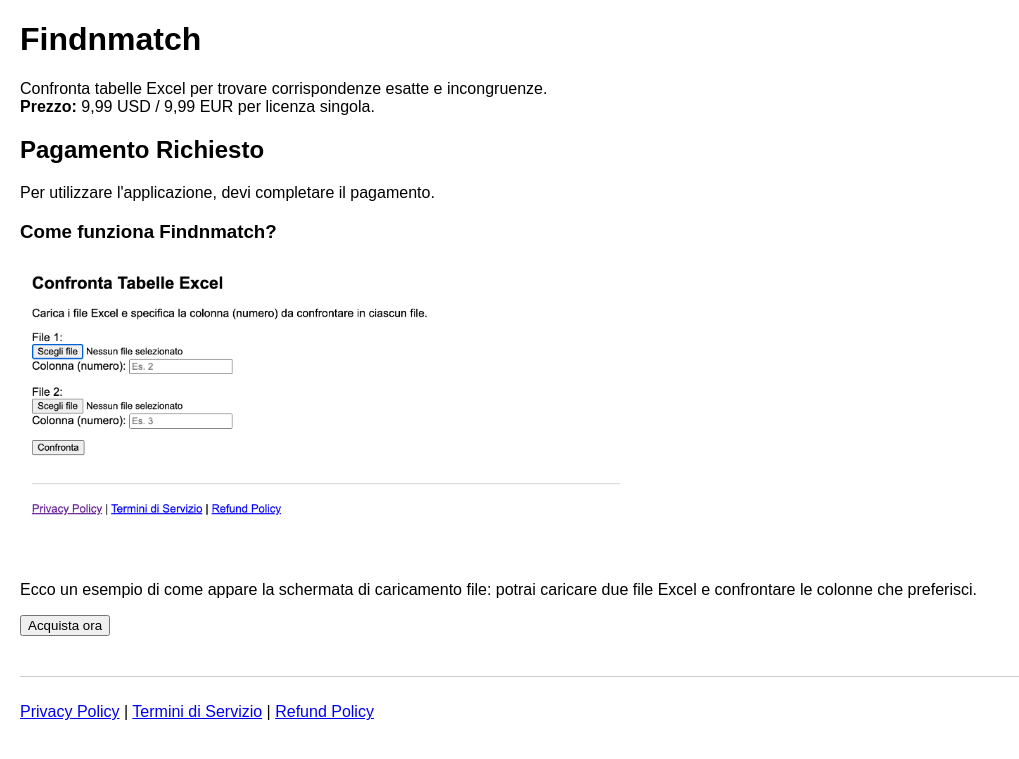
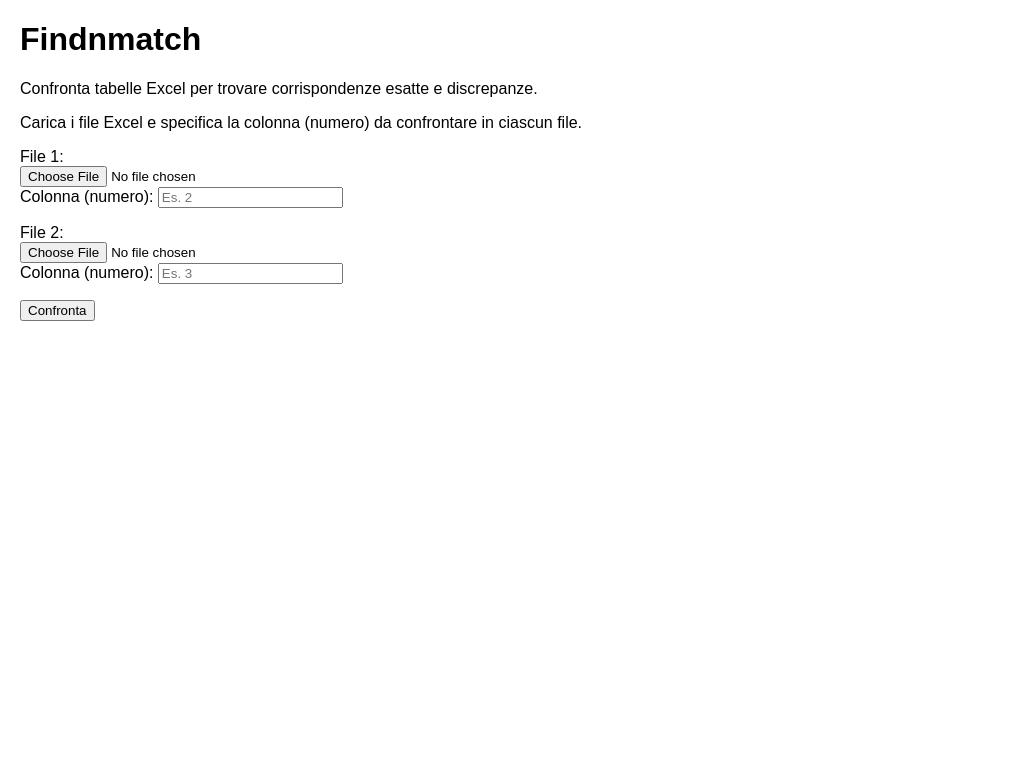
Before and after one commit to pezzaliapp/FINDNMATCH, a Flask app: page / in a window 1280 px wide. Shown: the top 759 px of the page, without its empty margins (0-1019 px from the left). Run offline with Flask 3, Linux system fonts and the light colour scheme; some libraries are stand-ins or nearby versions.

Commit message:
Rimosse funzionalità di acquisto e riferimenti legali; aggiornato il confronto dei file Excel

```diff
--- a/app.py
+++ b/app.py
@@ -1,11 +1,12 @@
 import os
-from flask import Flask, render_template, request, redirect, flash, send_file, session, url_for
+from flask import Flask, render_template, request, redirect, flash, send_file
 from werkzeug.utils import secure_filename
 import pandas as pd
 
 app = Flask(__name__)
 app.secret_key = 'super-secret-key'  # Cambia con una chiave sicura
 
+# Directory per salvare i file caricati e l'output
 BASE_DIR = os.path.dirname(os.path.abspath(__file__))
 UPLOAD_FOLDER = os.path.join(BASE_DIR, 'uploads')
 os.makedirs(UPLOAD_FOLDER, exist_ok=True)
@@ -16,24 +17,16 @@ def allowed_file(filename):
     """Controlla l'estensione del file."""
     return '.' in filename and filename.rsplit('.', 1)[1].lower() in ALLOWED_EXTENSIONS
 
-@app.route('/', methods=['GET','POST'])
+@app.route('/', methods=['GET', 'POST'])
 def index():
-    # Se non è definito, imposta session['has_paid'] = False (per test)
-    if 'has_paid' not in session:
-        session['has_paid'] = False
-
     if request.method == 'POST':
-        # Se l'utente non ha pagato, blocca l'upload
-        if not session.get('has_paid'):
-            flash("Devi completare il pagamento per utilizzare l'applicazione.")
-            return redirect(request.url)
-
+        # Recupera i file e le colonne da confrontare
         file1 = request.files.get('file1')
         file2 = request.files.get('file2')
         col1_str = request.form.get('col1', '').strip()
         col2_str = request.form.get('col2', '').strip()
 
-        # Controlli di base
+        # Validazioni di base
         if not file1 or not file2 or file1.filename == '' or file2.filename == '':
             flash("Seleziona entrambi i file Excel.")
             return redirect(request.url)
@@ -44,7 +37,6 @@ def index():
             flash("I file devono avere estensione .xlsx o .xls")
             return redirect(request.url)
 
-        # Converte i numeri di colonna da 1-based a 0-based
         try:
             col1_idx = int(col1_str) - 1
             col2_idx = int(col2_str) - 1
@@ -63,7 +55,7 @@ def index():
         file1.save(path1)
         file2.save(path2)
 
-        # Leggi i DataFrame
+        # Legge i DataFrame dai file Excel
         try:
             df1 = pd.read_excel(path1, engine='openpyxl')
             df2 = pd.read_excel(path2, engine='openpyxl')
@@ -71,7 +63,7 @@ def index():
             flash(f"Errore nella lettura dei file Excel: {e}")
             return redirect(request.url)
 
-        # Controlla che le colonne esistano
+        # Verifica che le colonne richieste esistano
         if col1_idx >= df1.shape[1]:
             flash(f"Il file {file1.filename} non ha la colonna {col1_idx + 1}")
             return redirect(request.url)
@@ -79,19 +71,19 @@ def index():
             flash(f"Il file {file2.filename} non ha la colonna {col2_idx + 1}")
             return redirect(request.url)
 
-        # Nuova logica: per ogni valore in df1, cerca corrispondenze nella colonna di df2
+        # Confronta i valori: per ogni valore in df1, cerca corrispondenze in df2 (in qualsiasi riga)
         rows = []
         col1_values = df1.iloc[:, col1_idx]
         col2_values = df2.iloc[:, col2_idx]
 
-        for idx, val in col1_values.items():  # items() al posto di iteritems()
+        for idx, val in col1_values.items():
             val_str = str(val).strip().lower() if pd.notna(val) else ""
             matching_rows = col2_values.apply(lambda x: str(x).strip().lower() if pd.notna(x) else "").eq(val_str)
             matched_indices = matching_rows[matching_rows].index.tolist()
 
             if matched_indices:
                 match = "YES"
-                matched_rows_str = ", ".join(str(i + 1) for i in matched_indices)  # Righe 1-based
+                matched_rows_str = ", ".join(str(i + 1) for i in matched_indices)
             else:
                 match = "NO"
                 matched_rows_str = ""
@@ -110,28 +102,5 @@ def index():
 
     return render_template('index.html')
 
-@app.route('/privacy')
-def privacy():
-    return render_template('privacy.html')
-
-@app.route('/terms')
-def terms():
-    return render_template('terms.html')
-
-@app.route('/refund')
-def refund():
-    return render_template('refund.html')
-
-# Route di test per forzare il pagamento (da rimuovere in produzione)
-@app.route('/set_paid')
-def set_paid():
-    session['has_paid'] = True
-    return redirect(url_for('index'))
-
-@app.route('/set_unpaid')
-def set_unpaid():
-    session['has_paid'] = False
-    return redirect(url_for('index'))
-
 if __name__ == '__main__':
     app.run(debug=True)
--- a/templates/index.html
+++ b/templates/index.html
@@ -2,50 +2,19 @@
 <html lang="it">
 <head>
     <meta charset="UTF-8">
-    <title>Findnmatch - Confronta TABELLE Excel</title>
+    <title>Findnmatch - Confronta Tabelle Excel</title>
     <style>
         body { font-family: Arial, sans-serif; margin: 20px; }
-        .product-info { margin-bottom: 20px; }
-        footer { margin-top: 40px; border-top: 1px solid #ccc; padding-top: 10px; }
     </style>
 </head>
 <body>
     <h1>Findnmatch</h1>
-    <p class="product-info">
-      Confronta tabelle Excel per trovare corrispondenze esatte e incongruenze.<br>
-      <strong>Prezzo:</strong> 9,99 USD / 9,99 EUR per licenza singola.
+    <p>
+      Confronta tabelle Excel per trovare corrispondenze esatte e discrepanze.
     </p>
-
-    {% if not session.has_paid %}
-        <h2>Pagamento Richiesto</h2>
-        <p>Per utilizzare l'applicazione, devi completare il pagamento.</p>
-
-        <!-- Sezione con lo screenshot esplicativo -->
-        <h3>Come funziona Findnmatch?</h3>
-        <img src="/static/findnmatch_screenshot.png" alt="Screenshot Findnmatch" style="max-width: 600px;">
     <p>
-            Ecco un esempio di come appare la schermata di caricamento file:
-            potrai caricare due file Excel e confrontare le colonne che preferisci.
+      Carica i file Excel e specifica la colonna (numero) da confrontare in ciascun file.
     </p>
-
-        <button id="paddle-checkout">Acquista ora</button>
-
-        <!-- Script di Paddle -->
-        <script src="https://cdn.paddle.com/paddle/paddle.js"></script>
-        <script>
-            // Imposta il Seller ID (Vendor ID)
-            Paddle.Setup({ vendor: 217642 });
-            // Al clic, apri il checkout Paddle
-            document.getElementById("paddle-checkout").addEventListener("click", function() {
-                Paddle.Checkout.open({
-                    product: "pri_01jn38kpctxrvgjpdf4crheqzz",
-                    custom_logo: "https://findnmatch.onrender.com/static/FINDNMATCH.png"
-                });
-            });
-        </script>
-    {% else %}
-        <h2>Confronta Tabelle Excel</h2>
-        <p>Carica i file Excel e specifica la colonna (numero) da confrontare in ciascun file.</p>
 
     {% with messages = get_flashed_messages() %}
     {% if messages %}
@@ -72,14 +41,5 @@
         </p>
         <button type="submit">Confronta</button>
     </form>
-    {% endif %}
-
-    <footer>
-        <p>
-            <a href="/privacy">Privacy Policy</a> |
-            <a href="/terms">Termini di Servizio</a> |
-            <a href="/refund">Refund Policy</a>
-        </p>
-    </footer>
 </body>
 </html>
```
Lines whose indentation alone changed are shown as unchanged.
